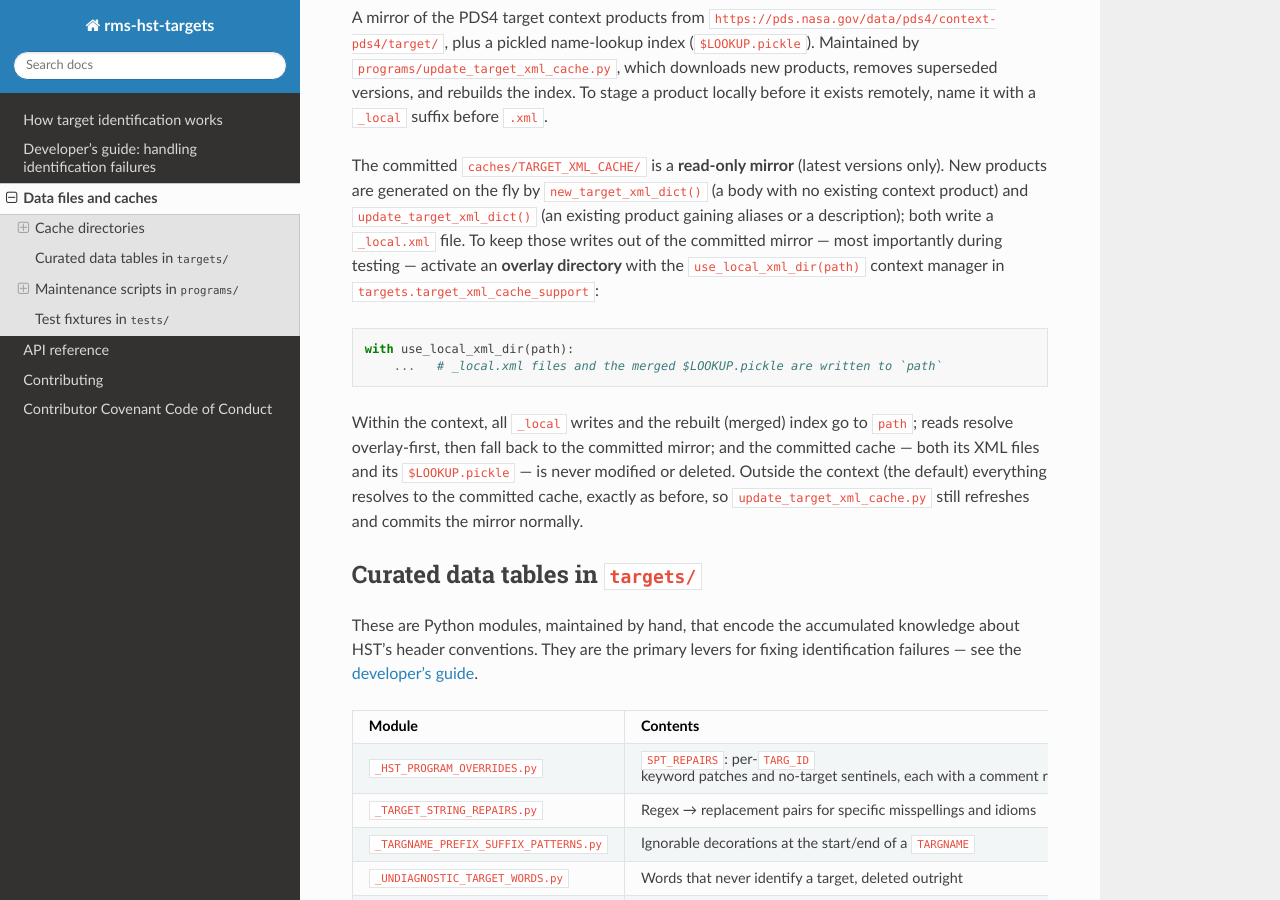
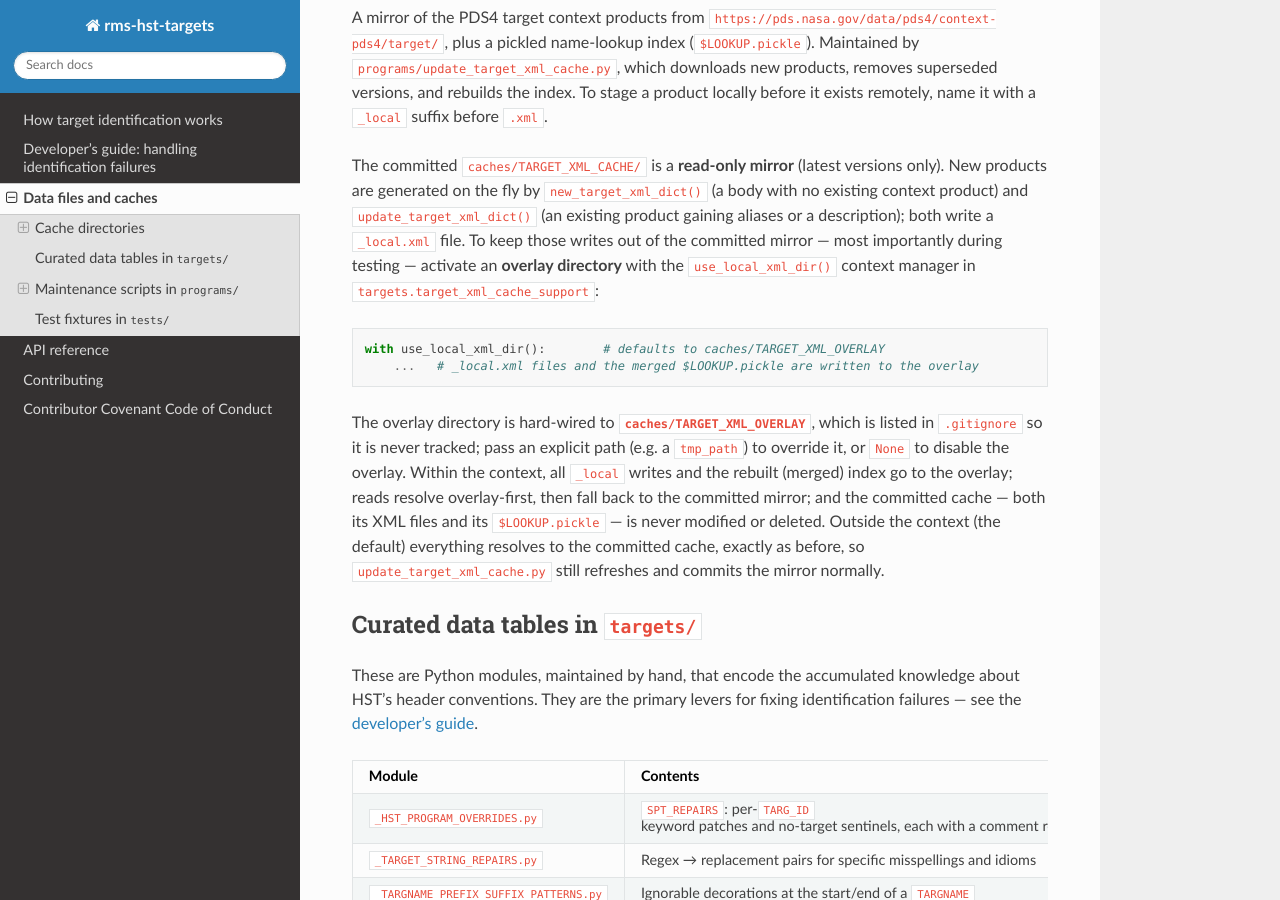
Before and after one commit to SETI/rms-hst-targets, a Sphinx documentation site: the page built from docs/data-and-caches.md, in a window 1280 px wide and 900 px high, scrolled down 2182 px. Built offline with Sphinx 7.4.7 and the Read the Docs theme 3.1.0, drawn with Linux system fonts in a browser that asks for light colours.

Commit message:
Hard-wire the target XML overlay to caches/TARGET_XML_OVERLAY; gitignore it
The overlay directory that receives locally-generated "_local" context products
(and the merged $LOOKUP.pickle) is now hard-wired to caches/TARGET_XML_OVERLAY,
the default target of use_local_xml_dir(). It is listed in .gitignore so it is
never tracked, keeping the committed caches/TARGET_XML_CACHE a clean, read-only
Engineering Node mirror.

- _TARGET_XML_OVERLAY constant = caches/TARGET_XML_OVERLAY; use_local_xml_dir()
  defaults to it (pass an explicit path to override, e.g. a tmp dir under test,
  or None to disable). Activation stays opt-in.
- Guard the rebuild's iterdir() so a gitignored overlay that does not exist yet
  is skipped rather than raising.
- .gitignore: add caches/TARGET_XML_OVERLAY/.
- Test the hard-wired default; document it in docs/data-and-caches.md.

152 tests pass.

Co-Authored-By: Claude Opus 4.8 (1M context) <noreply@anthropic.com>

````diff
--- a/docs/data-and-caches.md
+++ b/docs/data-and-caches.md
@@ -101,20 +101,23 @@ versions only). New products are generated on the fly by
 `update_target_xml_dict()` (an existing product gaining aliases or a
 description); both write a `_local.xml` file. To keep those writes out of the
 committed mirror — most importantly during testing — activate an **overlay
-directory** with the `use_local_xml_dir(path)` context manager in
+directory** with the `use_local_xml_dir()` context manager in
 `targets.target_xml_cache_support`:
 
 ```python
-with use_local_xml_dir(path):
-    ...   # _local.xml files and the merged $LOOKUP.pickle are written to `path`
+with use_local_xml_dir():        # defaults to caches/TARGET_XML_OVERLAY
+    ...   # _local.xml files and the merged $LOOKUP.pickle are written to the overlay
 ```
 
-Within the context, all `_local` writes and the rebuilt (merged) index go to
-`path`; reads resolve overlay-first, then fall back to the committed mirror; and
-the committed cache — both its XML files and its `$LOOKUP.pickle` — is never
-modified or deleted. Outside the context (the default) everything resolves to
-the committed cache, exactly as before, so `update_target_xml_cache.py` still
-refreshes and commits the mirror normally.
+The overlay directory is hard-wired to **`caches/TARGET_XML_OVERLAY`**, which is
+listed in `.gitignore` so it is never tracked; pass an explicit path (e.g. a
+`tmp_path`) to override it, or `None` to disable the overlay. Within the context,
+all `_local` writes and the rebuilt (merged) index go to the overlay; reads
+resolve overlay-first, then fall back to the committed mirror; and the committed
+cache — both its XML files and its `$LOOKUP.pickle` — is never modified or
+deleted. Outside the context (the default) everything resolves to the committed
+cache, exactly as before, so `update_target_xml_cache.py` still refreshes and
+commits the mirror normally.
 
 ## Curated data tables in `targets/`
 
````
Also changed, not shown: 3 other files.
